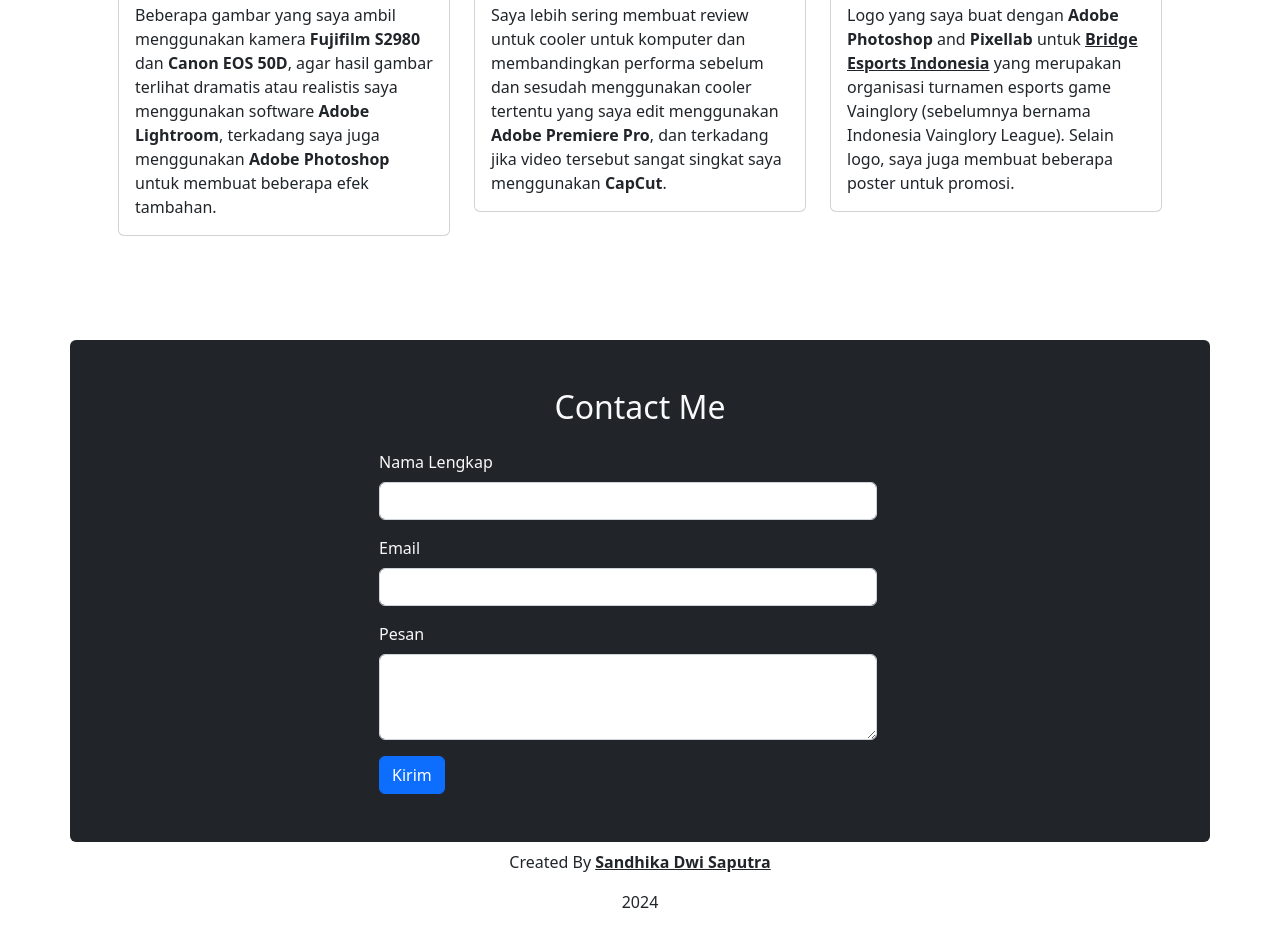
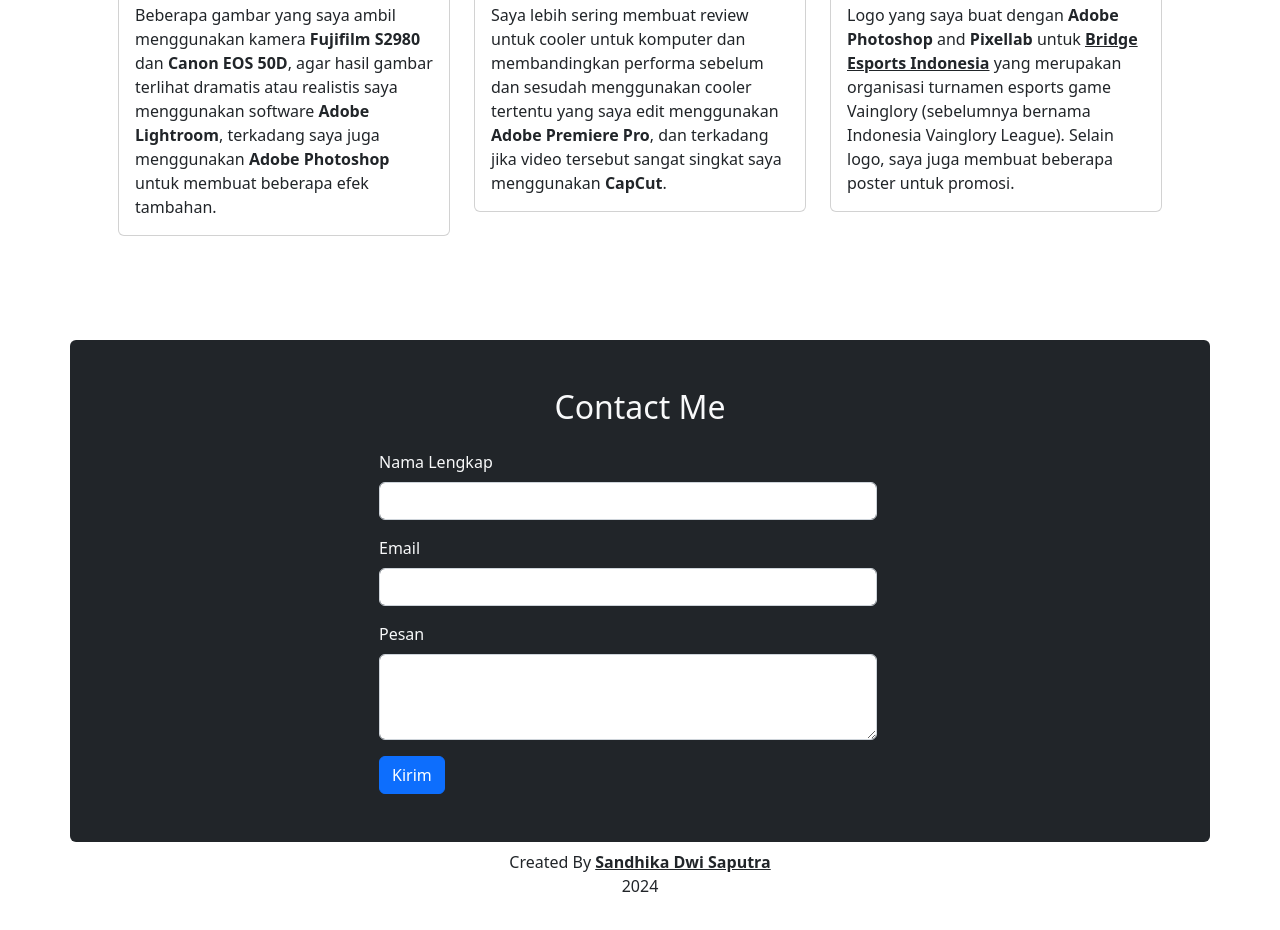
Before and after one commit to SandhikaDwiSaputra/sandhikadwisaputra.github.io, a plain HTML site: page index.html in a window 1280 px wide. Shown: the part 2092-3022 px from the top of the page. Drawn offline with nearby package versions, Linux system fonts and the light colour scheme.

Commit message:
update date again

```diff
--- a/index.html
+++ b/index.html
@@ -450,9 +450,10 @@
       Created By
       <a class="link-dark fw-semibold" href="https://www.instagram.com/san_dhika_/" target="_blank">Sandhika Dwi
         Saputra</a>
+        <br>
+        2024
     </p>
     <!-- update date -->
-    <p>2024</p>
   </footer>
 
   <!-- end footer -->
```
